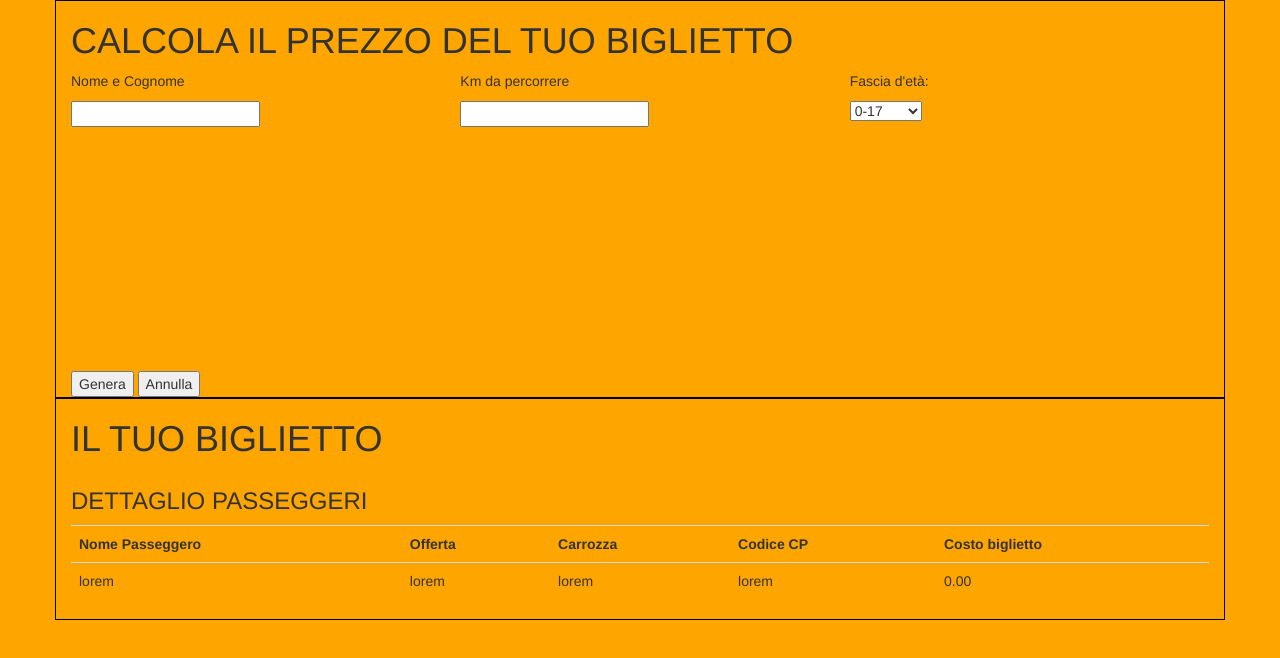
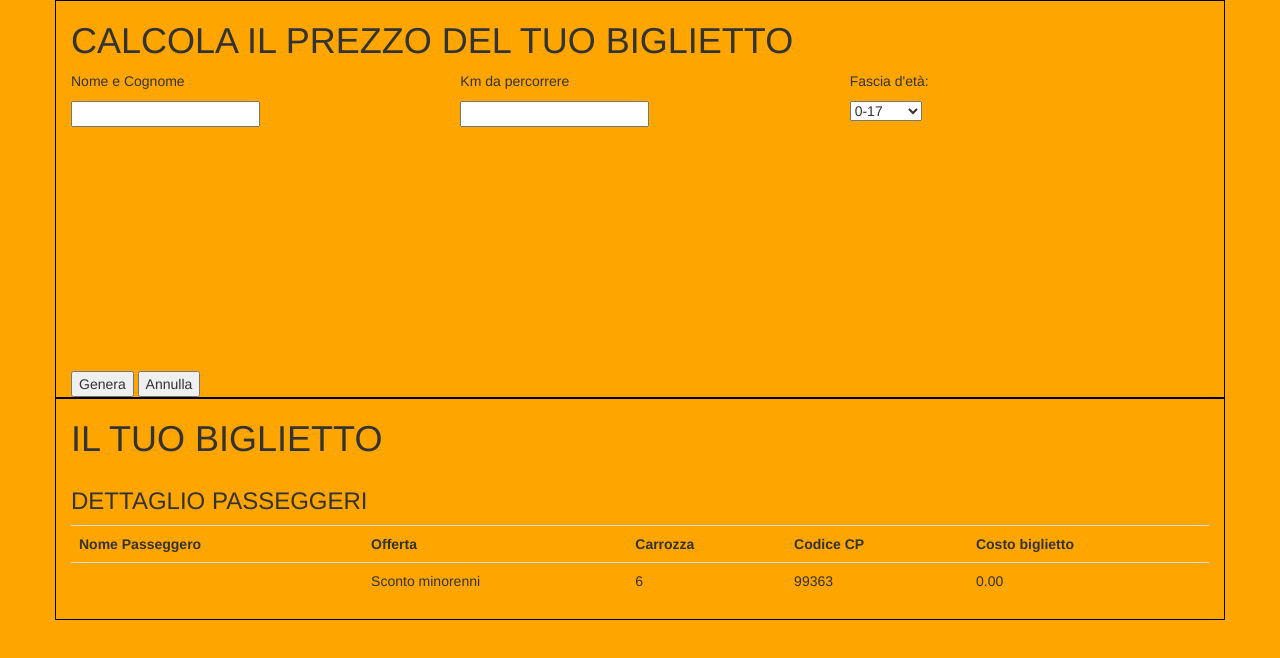
Before and after one commit to alessandro-massarella/-js-biglietto-treno, a plain HTML site: page index.html in a window 1280 px wide. Both pictures are taken after a click on the button "Genera". Drawn offline with nearby package versions, Linux system fonts and the light colour scheme.

Commit message:
Completamento del js

```diff
--- a/index.html
+++ b/index.html
@@ -50,10 +50,10 @@
               <th>Costo biglietto</th>
             </tr>
             <tr>
-              <td id="name">lorem</td>
-              <td id="offerta">lorem</td>
-              <td id="carrozza">lorem</td>
-              <td id="codice">lorem</td>
+              <td id="name"></td>
+              <td id="offerta"></td>
+              <td id="carrozza"></td>
+              <td id="codice"></td>
               <td id="costo"></td>
             </tr>
           </table>
--- a/js/script.js
+++ b/js/script.js
@@ -13,12 +13,18 @@ buttonElem.addEventListener('click', function() {
 
   if (ageElem === 'minor' ) {
     document.getElementById('costo').innerHTML = (minorDiscount);
+    document.getElementById('offerta').innerHTML = ('Sconto minorenni');
   } else if (ageElem === 'major') {
     document.getElementById('costo').innerHTML = (priceInit);
+    document.getElementById('offerta').innerHTML = ('Prezzo standard');
   } else if (ageElem === 'over') {
     document.getElementById('costo').innerHTML = (overDiscount);
+    document.getElementById('offerta').innerHTML = ('Sconto Over 65');
+
   }
-console.log(minorDiscount)
-console.log(priceInit)
-console.log(overDiscount)
+
+  document.getElementById('name').innerHTML = (nameSurElem);
+  document.getElementById('codice').innerHTML = Math.floor(Math.random() * (100000 - 90000 + 1) ) + 90000;
+  document.getElementById('carrozza').innerHTML = Math.floor(Math.random() * 10) + 1;
+
 })
```
